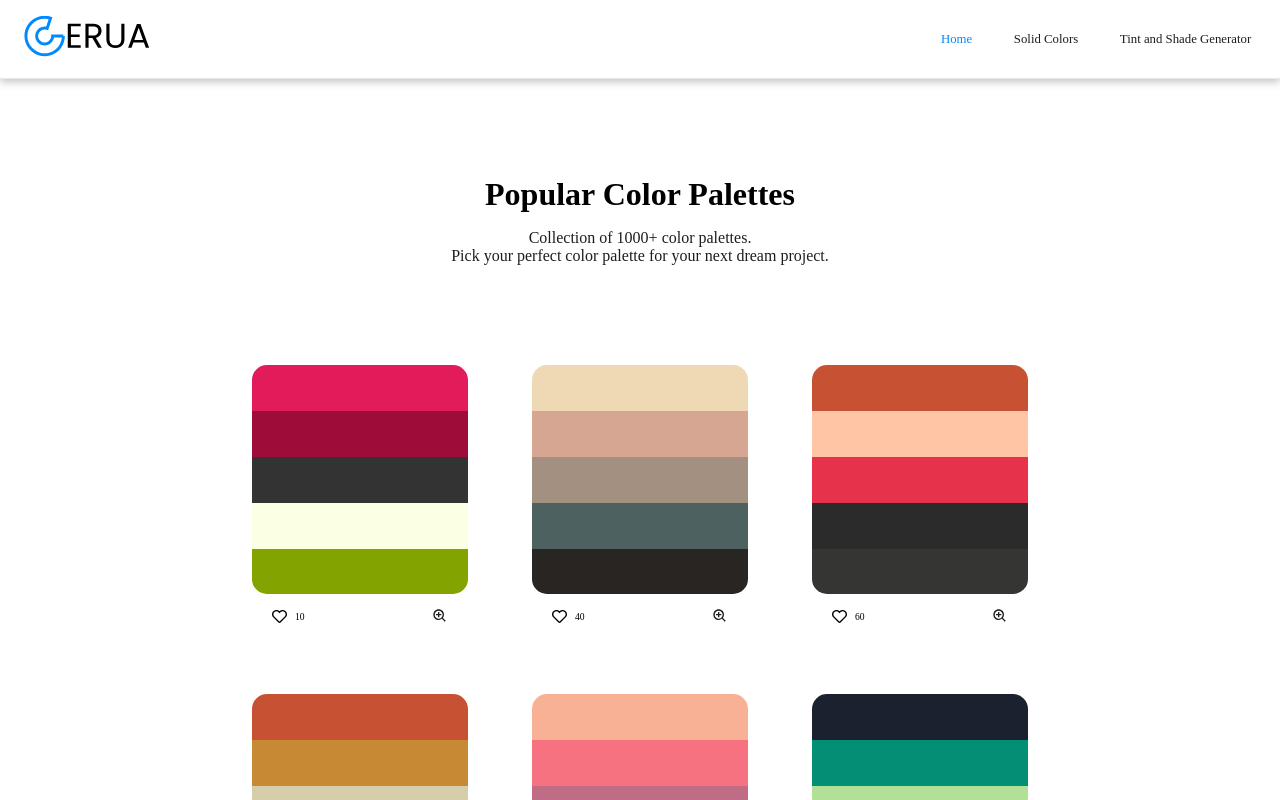
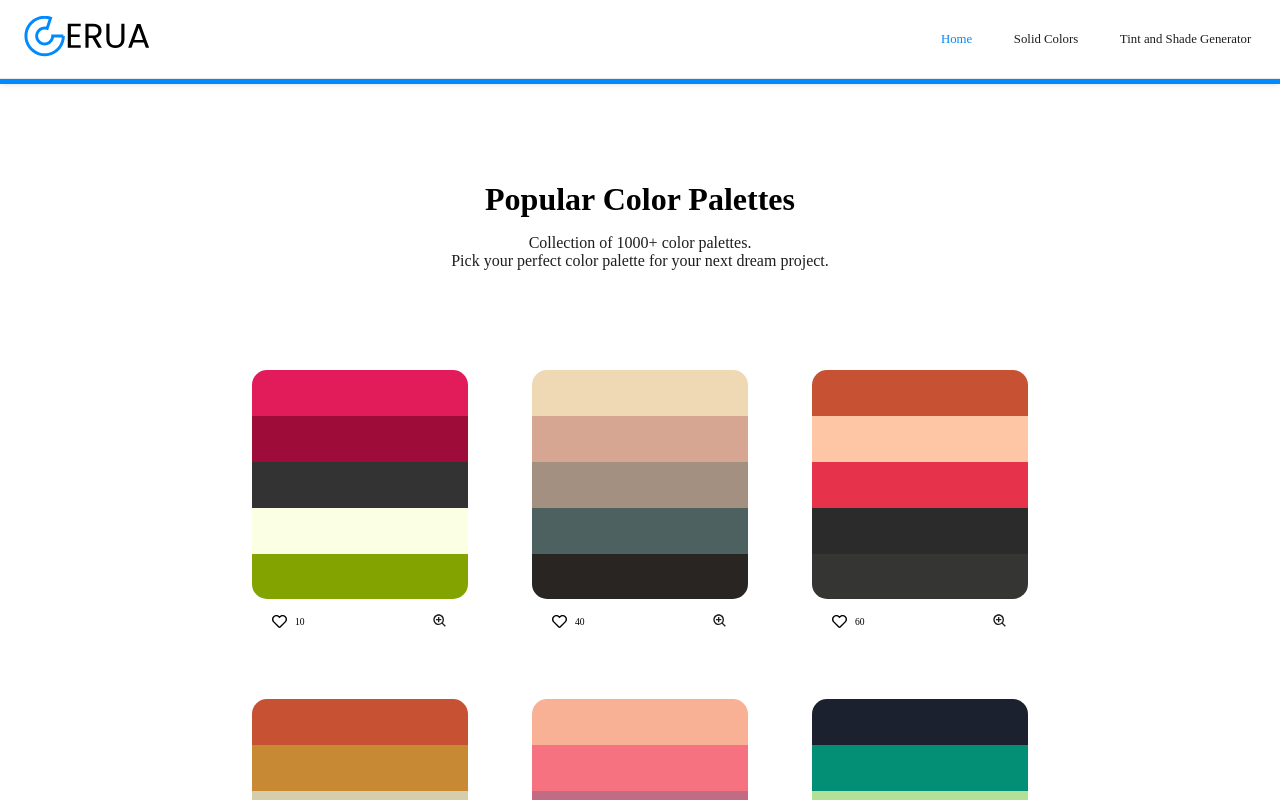
Before and after one commit to SarangKumar/ColorPalette-Gerua, a React (Create React App) app in the folder frontend/: page / in a window 1280 px wide. Shown: the top 800 px of the page. Built offline with nearby package versions, Linux system fonts and the light colour scheme.

Commit message:
Added reading progress bar

```diff
--- a/frontend/src/components/Navbar.jsx
+++ b/frontend/src/components/Navbar.jsx
@@ -4,7 +4,21 @@ import { pathVariants, svgVariants } from '../utils/Variants'
 import { motion } from 'framer-motion'
 
 const Header = () => {
+
+  const updateProgressBar = () => {
+    const {scrollTop, scrollHeight} = document.documentElement;
+    const scrollPercent = scrollTop / (scrollHeight - window.innerHeight) * 100 +'%';
+    console.log(scrollPercent)
+
+    document.querySelector('#progress-bar').style.setProperty('--progress', scrollPercent);
+  }
+
+  document.addEventListener('scroll', updateProgressBar);
+
   return (
+    <>
+      <div className="navigation">
+
         <nav className='header'>
           <NavLink to='/'>
             <motion.svg
@@ -30,6 +44,9 @@ const Header = () => {
             <li><NavLink to={`/tint-and-shade-generator/${Math.random().toString(16).slice(2, 8)}`} className={({ isActive }) => (isActive ? 'navlink-active' : null)}>Tint and Shade Generator</NavLink></li>
           </ul>
         </nav>
+        <div id="progress-bar" />
+      </div>
+    </>
   )
 }
 
--- a/frontend/src/sass/App.scss
+++ b/frontend/src/sass/App.scss
@@ -41,17 +41,18 @@ a {
 
 
   // navigation
+  .navigation {
+    position: sticky;
+    width: 100vw;
+    top: 0;
+    z-index: 3;
 
     .header {
       padding: 1rem 1rem;
       border-bottom: 1px solid rgba(29, 29, 29, 0.1);
       @include flexBox($justifyContent: space-between);
       background-color: $bgWhite;
-    position: sticky;
-    width: 100vw;
-    top: 0;
       box-shadow: $boxShadow1;
-    z-index: 3;
 
       ul {
         @include flexBox($colGap: 1rem);
@@ -77,6 +78,14 @@ a {
             // box-shadow: $boxShadowNeumorph;
           }
         }
+      }
+    }
+
+    #progress-bar {
+      --progress: 0;
+      height: 5px;
+      width: var(--progress);
+      background-color: $primary;
     }
   }
 
@@ -279,7 +288,7 @@ a {
           }
         }
 
-        &:hover{
+        &:hover {
           z-index: 2;
           transform: scale(1.2);
         }
@@ -564,7 +573,7 @@ a {
 
       .tint-count,
       .shade-count {
-        @include flexBox($flexDirection: row, $justifyContent: space-between, $colGap:0.5rem, $rowGap: 0);
+        @include flexBox($flexDirection: row, $justifyContent: space-between, $colGap: 0.5rem, $rowGap: 0);
         min-width: 16rem;
 
         label {
```
Lines whose indentation alone changed are shown as unchanged.
